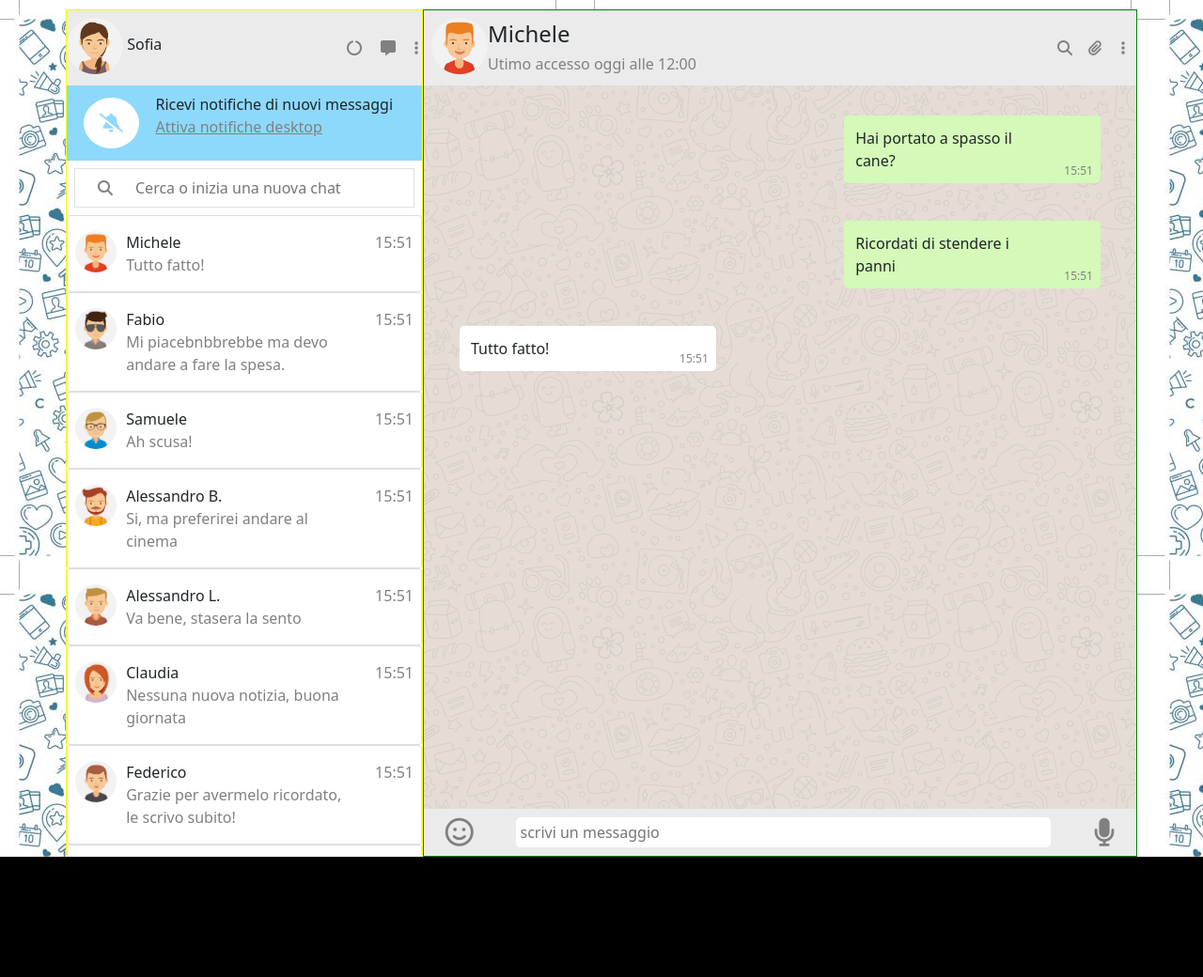
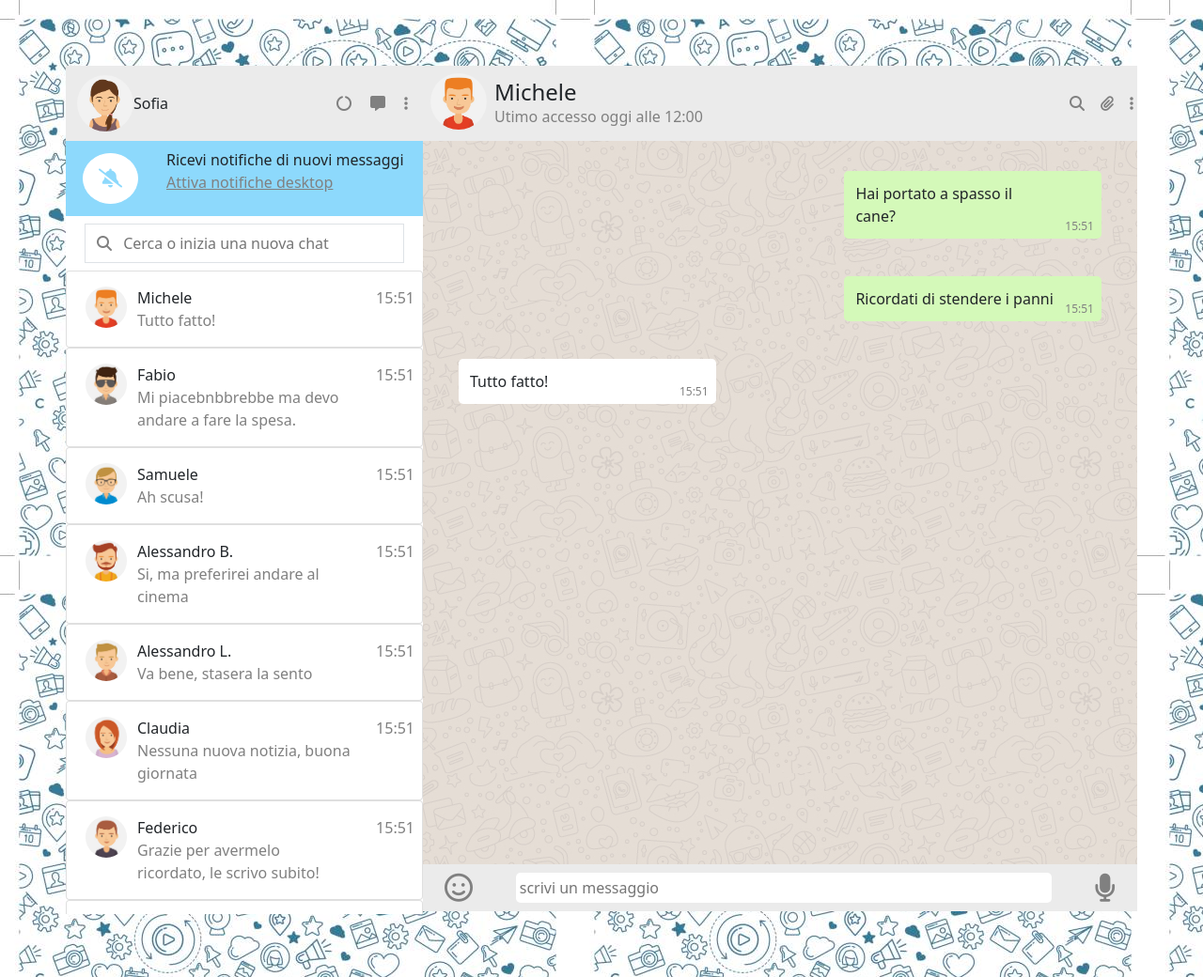
Before and after one commit to LorenzoPrimogeri/vue-boolzapp, a plain HTML site: page index.html in a window 1280 px wide. Shown: the whole page at 94% size. Before the commit the page ends 912 px from the top, so only its background shows below. Drawn offline with nearby package versions, Linux system fonts and the light colour scheme.

Commit message:
some fix on layuot

```diff
--- a/index.html
+++ b/index.html
@@ -22,55 +22,55 @@
         <div class="container  bg-white">
             <div class="row ">
                 <!-- parte sinistra (messaggi degli utenti) -->
-                <div class="col-4 border-y p-0">
+                <div class="col-4 user-list">
                     <!--My Profile-->
-                    <div class="d-flex justify-content-between bg-grey height">
-                        <div class="w-30">
+                    <div class="row justify-content-between bg-grey height">
+                        <div class="col-3 d-flex align-items-center">
                             <img class="py-2" src="img/avatar_io.jpg" alt="MyImg">
                             <span>Sofia</span>
                         </div>
-                        <div class="d-flex align-items-center c-grey">
+                        <div class="col-9 d-flex justify-content-end align-items-center c-grey">
                             <i class="fa-solid fa-circle-notch p-1"></i>
                             <i class="fa-solid fa-message p-3"></i>
                             <i class="fa-solid fa-ellipsis-vertical p-1"></i>
                         </div>
                     </div>
                     <!-- Notifiche -->
-                    <div class="bg-heavenly d-flex py-2 height">
-                        <div class="w-25 d-flex justify-content-center align-items-center">
+                    <div class="row bg-heavenly py-2 height">
+                        <div class="col-3 d-flex justify-content-center align-items-center">
                             <i class="fa-solid fa-bell-slash p-3 bg-white c-heavenly"></i>
                         </div>
-                        <div class="w-75">
+                        <div class="col-9">
                             <p class="m-0">Ricevi notifiche di nuovi messaggi</p>
                             <a class="c-grey text-decoration-underline">Attiva notifiche desktop </a>
                         </div>
                     </div>
                     <!-- search chat -->
-                    <div class=" py-2  height-50">
-                        <div class="d-flex border py-2 mx-2">
-                            <div class="px-4">
+                    <div class="py-2  height-50">
+                        <div class="row border py-2 mx-2">
+                            <div class="col-1">
                                 <i class="fa-solid fa-magnifying-glass c-grey"></i>
                             </div>
-                            <div class="w-100">
-                                <input class="w-75" type="text" placeholder="Cerca o inizia una nuova chat"
+                            <div class="col-11">
+                                <input class="w-100" type="text" placeholder="Cerca o inizia una nuova chat"
                                     v-model="userName" @input="ricercaUtente()">
                             </div>
                         </div>
                     </div>
                     <!-- user message -->
-                    <div id="UserChat" class="d-flex py-2 flex-wrap user-message align-content-start">
+                    <div id="UserChat" class="row py-2 flex-wrap user-message align-content-start">
                         <div v-for="(contact, contactindex) in contacts" v-if="contact.visible == true"
-                            class="card w-100 d-flex py-2" @click="takeindex(contactindex)">
-                            <div class="d-flex py-2 w-100">
-                                <div class="w-20">
+                            class="col-12 card d-flex py-2" @click="takeindex(contactindex)">
+                            <div class="row py-2">
+                                <div class="col-2">
                                     <img class="px-2" :src="'img/avatar'+contact.avatar+'.jpg'" :alt="contact.name">
                                 </div>
-                                <div class="w-75">
+                                <div class="col-8">
                                     <p class="m-0">{{contact.name}}</p>
                                     <a v-if="(contact.messages.length > 0)"
                                         class="c-grey">{{contact.messages[contact.messages.length-1].message}}</a>
                                 </div>
-                                <div v-if="(contact.messages.length > 0)" class="w-25 d-flex justify-content-end px-2">
+                                <div v-if="(contact.messages.length > 0)" class="col-2 d-flex justify-content-end px-2">
                                     <span class="c-grey">{{contact.messages[contact.messages.length-1].date}}</span>
                                 </div>
                             </div>
@@ -78,22 +78,22 @@
                     </div>
                 </div>
                 <!-- parte destra (chat) -->
-                <div class="col-8  border-g p-0">
+                <div class="col-8 p-0 user-chat">
                     <!-- chat header -->
-                    <div class="p-2 d-flex bg-grey justify-content-between height">
+                    <div class=" d-flex bg-grey justify-content-between height">
                         <div class="d-flex">
                             <div>
-                                <img class="lp-rounded" :src="'img/avatar'+contacts[index].avatar+'.jpg'" alt="">
+                                <img class="m-2 lp-rounded" :src="'img/avatar'+contacts[index].avatar+'.jpg'" alt="">
                             </div>
-                            <div class="d-flex align-items-center flex-wrap">
+                            <div class="d-flex align-content-center flex-wrap">
                                 <h4 class="m-0 w-100">{{contacts[index].name}}</h4>
                                 <span class="c-grey">Utimo accesso oggi alle 12:00</span>
                             </div>
                         </div>
-                        <div class="d-flex align-items-center c-grey">
+                        <div class="d-flex align-items-center c-grey px-1">
                             <i class="fa-solid fa-magnifying-glass"></i>
                             <i class="fas fa-paperclip px-3"></i>
-                            <i class="fa-solid fa-ellipsis-vertical p-1"></i>
+                            <i class="fa-solid fa-ellipsis-vertical"></i>
                         </div>
                     </div>
                     <div class="chat">
--- a/main.js
+++ b/main.js
@@ -252,7 +252,6 @@ const app = new Vue({
                 }
                 console.log(this.contacts[i].visible);
             }
-            //this.userName = '';
         },
         visualizzaInfoMess(message) {
             message.tooltip = !message.tooltip;
--- a/style.css
+++ b/style.css
@@ -7,7 +7,7 @@
 
 body {
     background-image: url("img/body-bg.jpg");
-    margin: 10px 0px auto;
+    margin: 70px auto;
 }
 
 img {
@@ -99,7 +99,7 @@ input {
     color: lightgreen
 }
 
-.col-4 {
+.user-list {
     height: 900px;
 }
 
@@ -124,7 +124,7 @@ input {
     height: calc(100% - 207px);
 }
 
-.col-8 {
+.user-chat {
     background-image: url(img/mine.jpg);
 }
 
```
